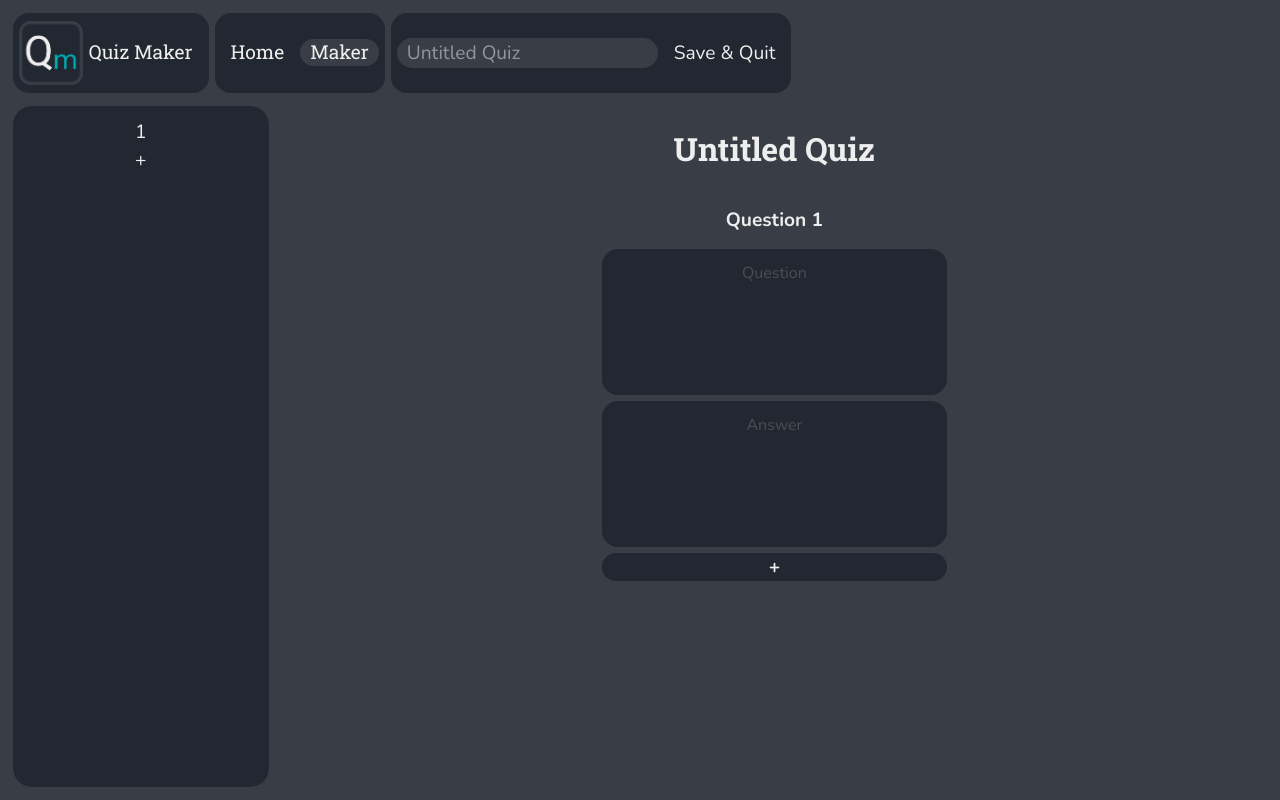
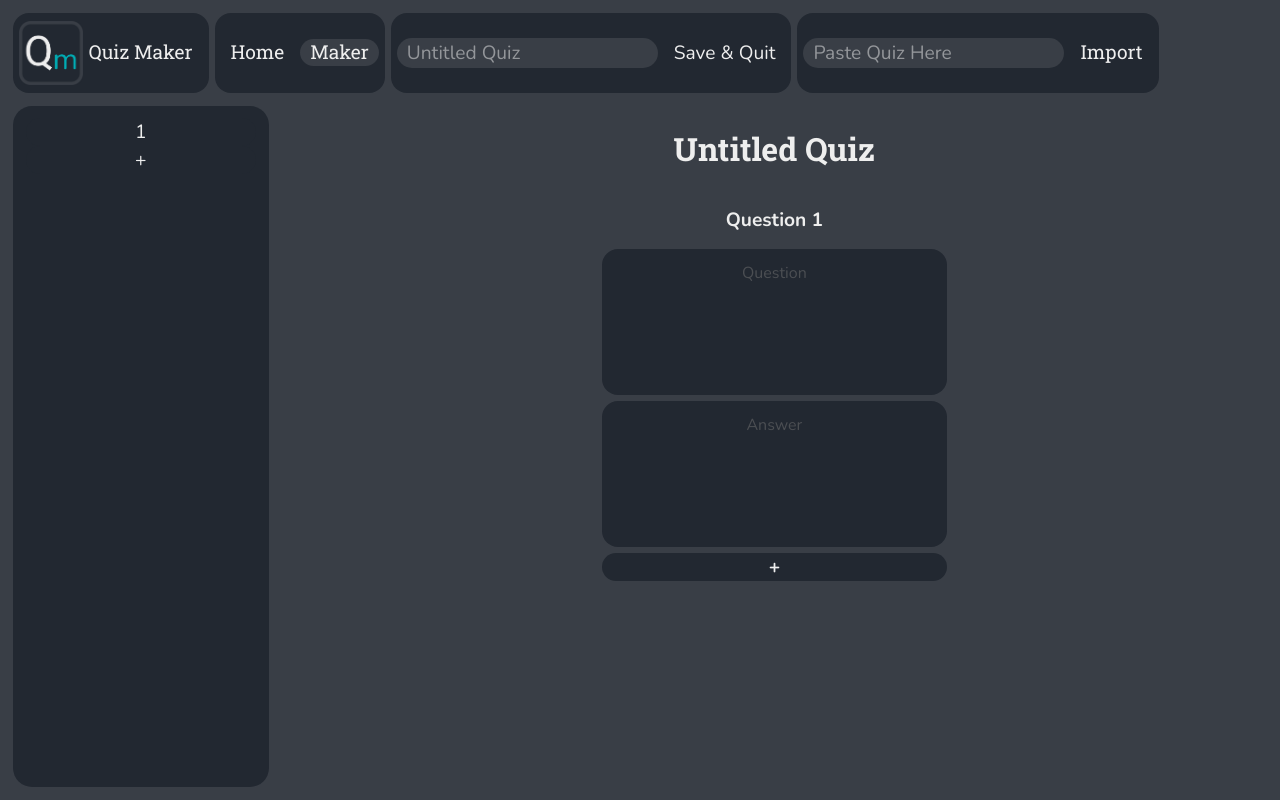
Before and after one commit to BitBoyTD/ReactQuizMaker, a React (Vite) app: page / in a window 1280 px wide. Both pictures are taken after a click on the button "Maker". Built offline with nearby package versions, Linux system fonts and the light colour scheme.

Commit message:
add: share quiz

```diff
--- a/src/App.css
+++ b/src/App.css
@@ -150,7 +150,7 @@ nav .marginRight {
   margin-right: 6px;
 }
 /* maker page nav styles */
-nav #makerNav input {
+nav .makerNav input {
   background: var(--grey);
   border: none;
   border-radius: 1em;
@@ -159,15 +159,30 @@ nav #makerNav input {
   font-size: 1.2em;
   color: var(--white);
 }
-nav #makerNav input:focus {
+nav .makerNav input:focus {
   outline: solid var(--blue) 3px;
 }
-nav #makerNav input::placeholder {
+nav .makerNav input::placeholder {
   color: var(--white);
 }
 #saveBtn {
   padding: 2px 10px;
   font-family: "nunito";
+}
+
+/* home page nav styles */
+
+.shareDisplay {
+  background: var(--grey);
+  border: none;
+  border-radius: 1em;
+  padding: 2px 10px 2px 10px;
+  font-family: "nunito";
+  font-size: 1.2em;
+  color: var(--white);
+}
+.shareDisplay:focus {
+  outline: solid var(--blue) 3px;
 }
 
 /* Maker Styles */
--- a/src/App.jsx
+++ b/src/App.jsx
@@ -47,6 +47,15 @@ function App() {
   };
   // edit or not variable
   const [quizzesIndex, setQuizzesIndex] = useState(false);
+  // share useState
+  const [share, setShare] = useState(false);
+  // import function
+  const importFunc = (quiz) => {
+    const importedQuiz = JSON.parse(quiz);
+    const newQuizzes = quizzes;
+    newQuizzes.push(importedQuiz);
+    localStorage.setItem("quizzes", JSON.stringify(newQuizzes));
+  };
 
   // jsx
   return (
@@ -61,6 +70,9 @@ function App() {
         saveFunc={saveFunc}
         quizzesIndex={quizzesIndex}
         setQuizzesIndex={setQuizzesIndex}
+        share={share}
+        setShare={setShare}
+        importFunc={importFunc}
       />
       {page === "home" && (
         <Home
@@ -72,6 +84,7 @@ function App() {
           page={page}
           quizzesIndex={quizzesIndex}
           setQuizzesIndex={setQuizzesIndex}
+          setShare={setShare}
         />
       )}
       {page === "maker" && (
--- a/src/components/Nav.jsx
+++ b/src/components/Nav.jsx
@@ -9,6 +9,9 @@ const Nav = (props) => {
   const saveFunc = props.saveFunc;
   const quizzesIndex = props.quizzesIndex;
   const setQuizzesIndex = props.setQuizzesIndex;
+  const share = props.share;
+  const setShare = props.setShare;
+  const importFunc = props.importFunc;
   return (
     <nav>
       <div>
@@ -42,6 +45,7 @@ const Nav = (props) => {
             className={selectedLink === "quiz" && "marginRight selectedLink"}
             onClick={() => {
               setSelectedLink("quiz");
+              setShare(false);
               updatePage("quiz");
             }}
           >
@@ -59,6 +63,7 @@ const Nav = (props) => {
           onClick={() => {
             setSelectedLink("maker");
             updatePage("maker");
+            setShare(false);
             updateSelectedQuiz({
               title: "Untitled Quiz",
               questions: [""],
@@ -75,6 +80,7 @@ const Nav = (props) => {
             className={selectedLink === "logs" ? "selectedLink" : null}
             onClick={() => {
               setSelectedLink("logs");
+              setShare(false);
               updatePage("logs");
             }}
           >
@@ -119,7 +125,8 @@ const Nav = (props) => {
         </div>
       )}
       {page === "maker" && (
-        <div id="makerNav">
+        <>
+          <div className="makerNav">
             <input
               type="text"
               placeholder="Untitled Quiz"
@@ -158,7 +165,54 @@ const Nav = (props) => {
               Save & Quit
             </button>
           </div>
+          <div className="makerNav">
+            <input
+              type="text"
+              id="importedQuizInput"
+              placeholder="Paste Quiz Here"
+              className="marginRight"
+            />
+            <button
+              onClick={() => {
+                const el = document.getElementById("importedQuizInput");
+                const quiz = el.value.trim();
+                importFunc(quiz);
+                updatePage("home");
+                setSelectedLink("home");
+                updateSelectedQuiz({
+                  title: "Untitled Quiz",
+                  questions: [""],
+                  answers: [""],
+                  displayMode: "default",
+                });
+              }}
+            >
+              Import
+            </button>
+          </div>
+        </>
       )}
+      {page === "home" && share !== false ? (
+        <div>
+          <input
+            type="text"
+            id="shareDisplay"
+            className="marginRight shareDisplay"
+            contentEditable="false"
+            value={share}
+          />
+          <button
+            onClick={() => {
+              const el = document.getElementById("shareDisplay");
+              el.select();
+              el.setSelectionRange(0, 99999);
+              navigator.clipboard.writeText(el.value);
+            }}
+          >
+            Copy
+          </button>
+        </div>
+      ) : null}
     </nav>
   );
 };
--- a/src/components/SideMenu.jsx
+++ b/src/components/SideMenu.jsx
@@ -6,6 +6,7 @@ const SideMenu = (props) => {
   const updateSelectedQuiz = props.updateSelectedQuiz;
   const updateSelectedLink = props.updateSelectedLink;
   const setQuizzesIndex = props.setQuizzesIndex;
+  const setShare = props.setShare;
 
   if (page === "home") {
     return (
--- a/src/pages/Home.jsx
+++ b/src/pages/Home.jsx
@@ -10,7 +10,7 @@ const Home = (props) => {
   const remFunc = props.remFunc;
   const quizzesIndex = props.quizzesIndex;
   const setQuizzesIndex = props.setQuizzesIndex;
-
+  const setShare = props.setShare;
   const [hoveredIndex, setHoveredIndex] = useState(null);
 
   if (quizzes === null) {
@@ -26,6 +26,7 @@ const Home = (props) => {
           updateSelectedLink={updateSelectedLink}
           quizzesIndex={quizzesIndex}
           setQuizzesIndex={setQuizzesIndex}
+          setShare={setShare}
         />
         <main id="home">
           {quizzes.map((value, index) => (
@@ -52,6 +53,7 @@ const Home = (props) => {
                     } else {
                       btnIndex = event.target.id.split("EB")[1];
                     }
+                    setShare(false);
                     const value = quizzes[btnIndex];
                     updatePage("maker");
                     updateSelectedQuiz(value);
@@ -66,6 +68,27 @@ const Home = (props) => {
                   />
                 </button>
                 <button
+                  key={"SB" + index}
+                  id={"SB" + index}
+                  className="extraBtn"
+                  onClick={(event) => {
+                    let btnIndex;
+                    if (event.target.src) {
+                      btnIndex = event.target.id.split("SI")[1];
+                    } else {
+                      btnIndex = event.target.id.split("SB")[1];
+                    }
+                    const value = JSON.stringify(quizzes[btnIndex]);
+                    setShare(value);
+                  }}
+                >
+                  <img
+                    className="extraImg"
+                    id={"SI" + index}
+                    src="./images/shareImg.png"
+                  />
+                </button>
+                <button
                   className="extraBtn"
                   key={"DB" + index}
                   id={"DB" + index}
@@ -76,6 +99,7 @@ const Home = (props) => {
                     } else {
                       btnIndex = event.target.id.split("DB")[1];
                     }
+                    setShare(false);
                     remFunc(btnIndex);
                     setHoveredIndex(null);
                   }}
@@ -91,6 +115,7 @@ const Home = (props) => {
                 className="homeButton"
                 key={index}
                 onClick={() => {
+                  setShare(false);
                   updatePage("quiz");
                   updateSelectedQuiz(value);
                   updateSelectedLink("quiz");
--- a/src/pages/Maker.jsx
+++ b/src/pages/Maker.jsx
@@ -13,6 +13,7 @@ const Maker = (props) => {
         updatePage={null}
         updateSelectedQuiz={updateSelectedQuiz}
         updateSelectedLink={null}
+        setShare={null}
       />
       <main id="maker" key="maker">
         <h1 key="title">{selectedQuiz.title}</h1>
--- a/src/pages/Quiz.jsx
+++ b/src/pages/Quiz.jsx
@@ -19,6 +19,7 @@ const Quiz = (props) => {
         updatePage={null}
         updateSelectedQuiz={null}
         updateSelectedLink={null}
+        setShare={null}
       />
       <main id="quiz" key="quiz">
         <h1>{selectedQuiz.title}</h1>
```
Also changed, not shown: public/images/shareImg.png (added). Lines whose indentation alone changed are shown as unchanged.
